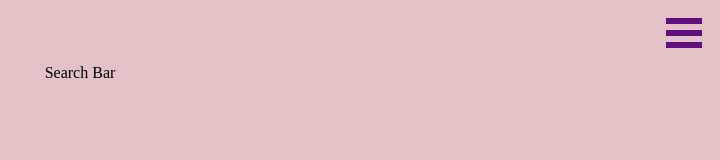
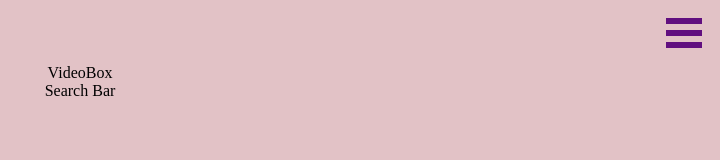
Before and after one commit to vegitable/react-ui-service, a React (Create React App) app: page / in a window 1280 px wide. Shown: the top 160 px of the page, without its empty margins (560-1280 px from the left). Built offline with nearby package versions, Linux system fonts and the light colour scheme.

Commit message:
adds VideoBox component

```diff
--- a/src/App.js
+++ b/src/App.js
@@ -1,6 +1,7 @@
 import React, { Component } from 'react';
 import './App.css';
 import Header from './containers/Header';
+import VideoBox from './containers/VideoBox';
 import SearchBar from './containers/SearchBar';
 
 class App extends Component {
@@ -8,6 +9,7 @@ class App extends Component {
     return (
       <div className="App">
         <Header />
+        <VideoBox />
         <SearchBar />
       </div>
     );
--- /dev/null
+++ b/src/containers/VideoBox/index.js
@@ -0,0 +1,9 @@
+import React from 'react';
+
+const VideoBox = () => (
+  <div>
+    VideoBox
+  </div>
+);
+
+export default VideoBox;
```
